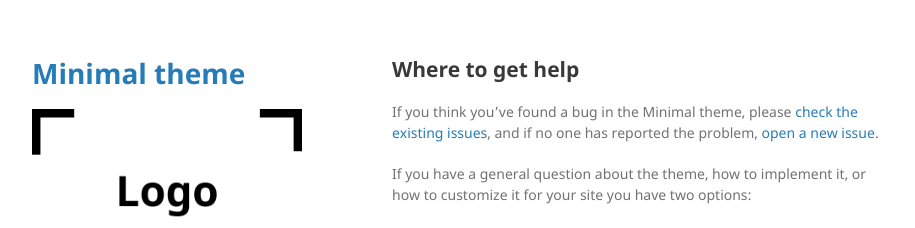
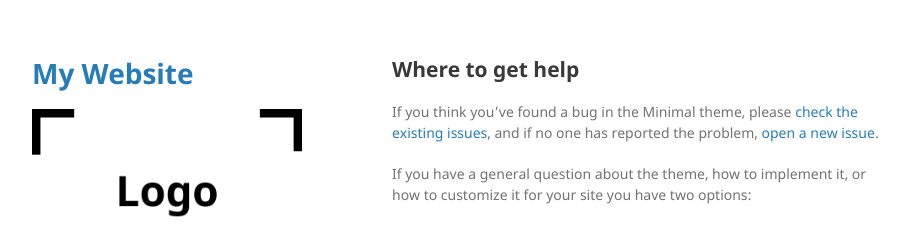
Before and after one commit to yefeng5/yefeng5.github.io, a Jekyll site: the page built from docs/SUPPORT.md, in a window 1280 px wide. Shown: the top 228 px of the page, without its empty margins (178-1093 px from the left). Built offline with Jekyll 4.4.1, drawn with Linux system fonts in a browser that asks for light colours; our own code applies the rules of GitHub Pages for plain Markdown files.

Commit message:
Update _config.yml

```diff
--- a/_config.yml
+++ b/_config.yml
@@ -1,4 +1,4 @@
-title: Minimal theme
+title: My Website
 logo: /assets/img/logo.png
 description: Minimal is a theme for GitHub Pages.
 show_downloads: true
```
